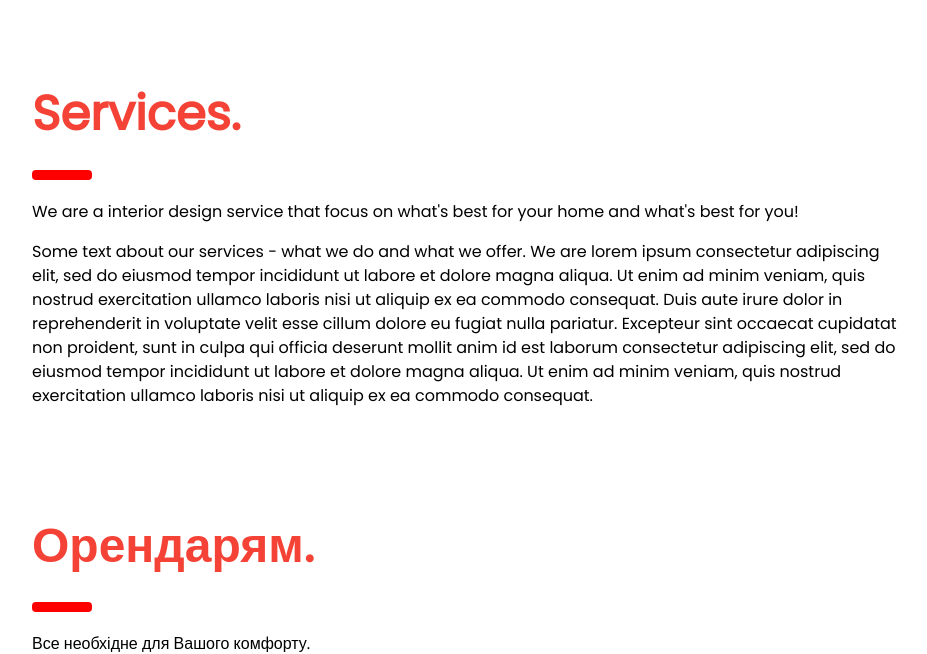
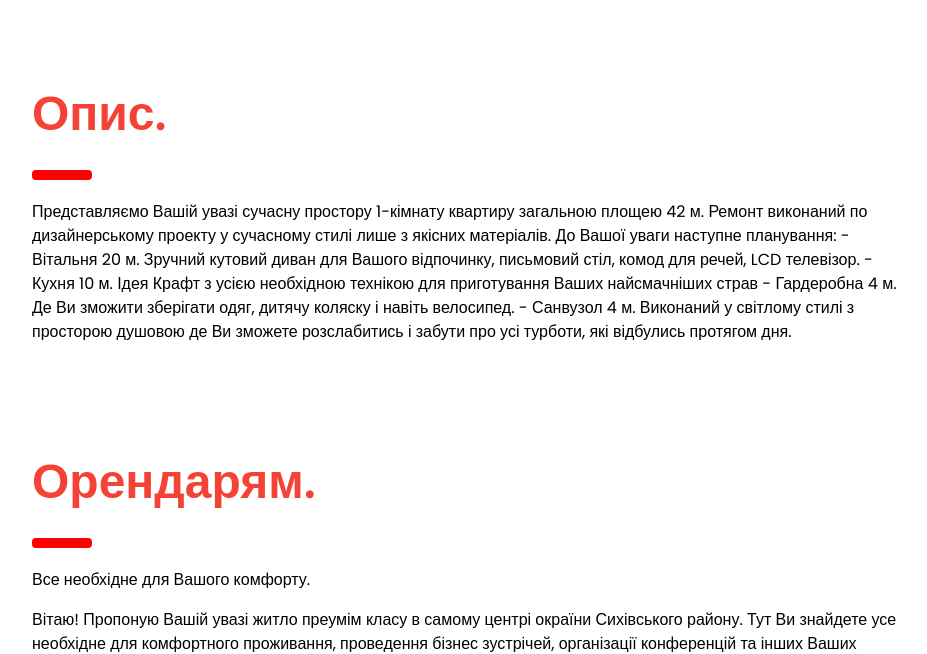
Before and after one commit to YuriiKachur/primerose, a Flask app: page / in a window 1280 px wide. Shown: the part 1420-2074 px from the top of the page, without its empty margins (324-1251 px from the left). Run offline with Flask 3, Linux system fonts and the light colour scheme.

Commit message:
Update index.html

```diff
--- a/templates/index.html
+++ b/templates/index.html
@@ -76,12 +76,14 @@ body {font-size:16px;}
 
   <!-- Інтерє'р -->
   <div class="w3-container" id="services" style="margin-top:75px">
-    <h1 class="w3-xxxlarge w3-text-red"><b>Services.</b></h1>
+    <h1 class="w3-xxxlarge w3-text-red"><b>Опис.</b></h1>
     <hr style="width:50px;border:5px solid red" class="w3-round">
-    <p>We are a interior design service that focus on what's best for your home and what's best for you!</p>
-    <p>Some text about our services - what we do and what we offer. We are lorem ipsum consectetur adipiscing elit, sed do eiusmod tempor incididunt ut labore et dolore magna aliqua. Ut enim ad minim veniam, quis nostrud exercitation ullamco laboris nisi ut aliquip ex ea commodo consequat. Duis aute irure
-    dolor in reprehenderit in voluptate velit esse cillum dolore eu fugiat nulla pariatur. Excepteur sint occaecat cupidatat non proident, sunt in culpa qui officia deserunt mollit anim id est laborum consectetur adipiscing elit, sed do eiusmod tempor
-    incididunt ut labore et dolore magna aliqua. Ut enim ad minim veniam, quis nostrud exercitation ullamco laboris nisi ut aliquip ex ea commodo consequat.
+    <p>Представляємо Вашій увазі сучасну простору 1-кімнату квартиру загальною площею 42 м. Ремонт виконаний по дизайнерському проекту у сучасному стилі лише з якісних матеріалів. До Вашої уваги наступне планування:
+      - Вітальня 20 м. Зручний кутовий диван для Вашого відпочинку, письмовий стіл, комод для речей, LCD телевізор.
+      - Кухня 10 м. Ідея Крафт з усією необхідною технікою для приготування Ваших найсмачніших страв
+      - Гардеробна 4 м. Де Ви зможити зберігати одяг, дитячу коляску і навіть велосипед.
+      - Санвузол 4 м. Виконаний у світлому стилі з просторою душовою де Ви зможете розслабитись і забути про усі турботи, які відбулись протягом дня.
+
     </p>
   </div>
 
```
